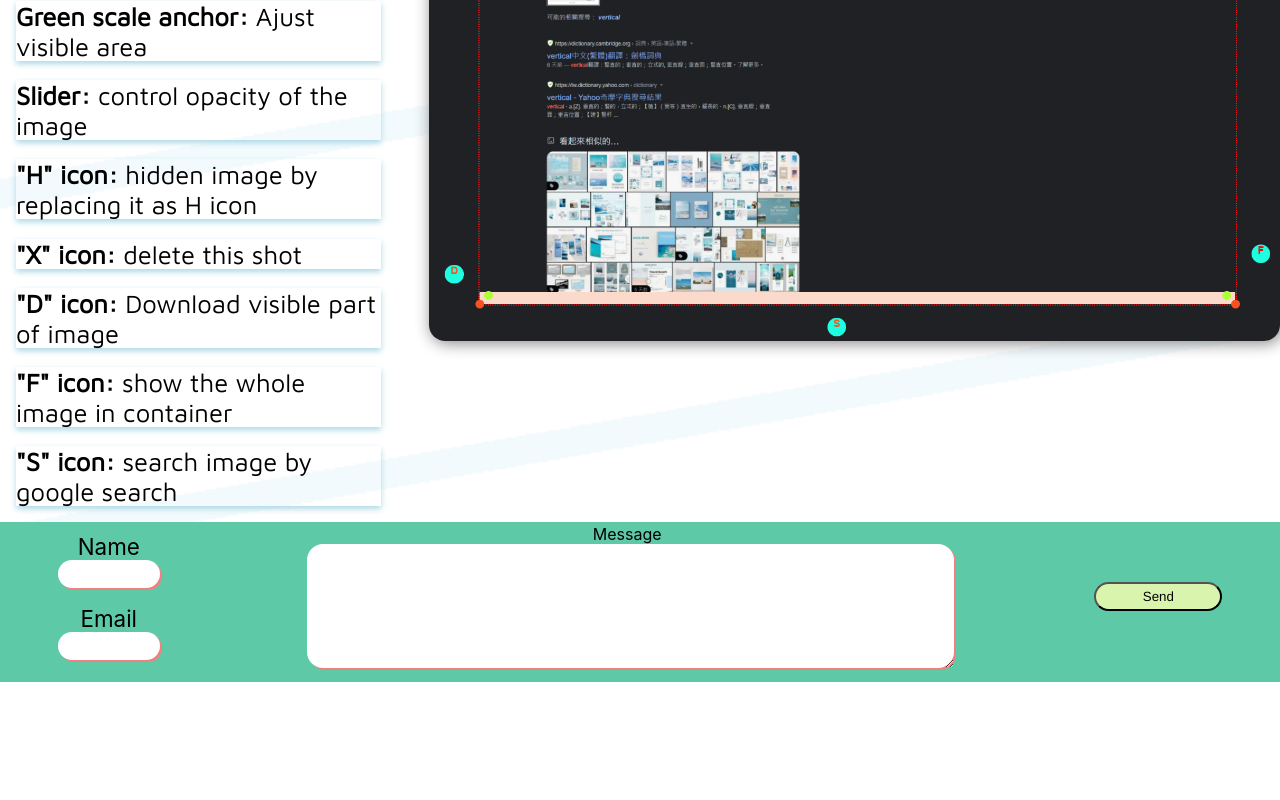
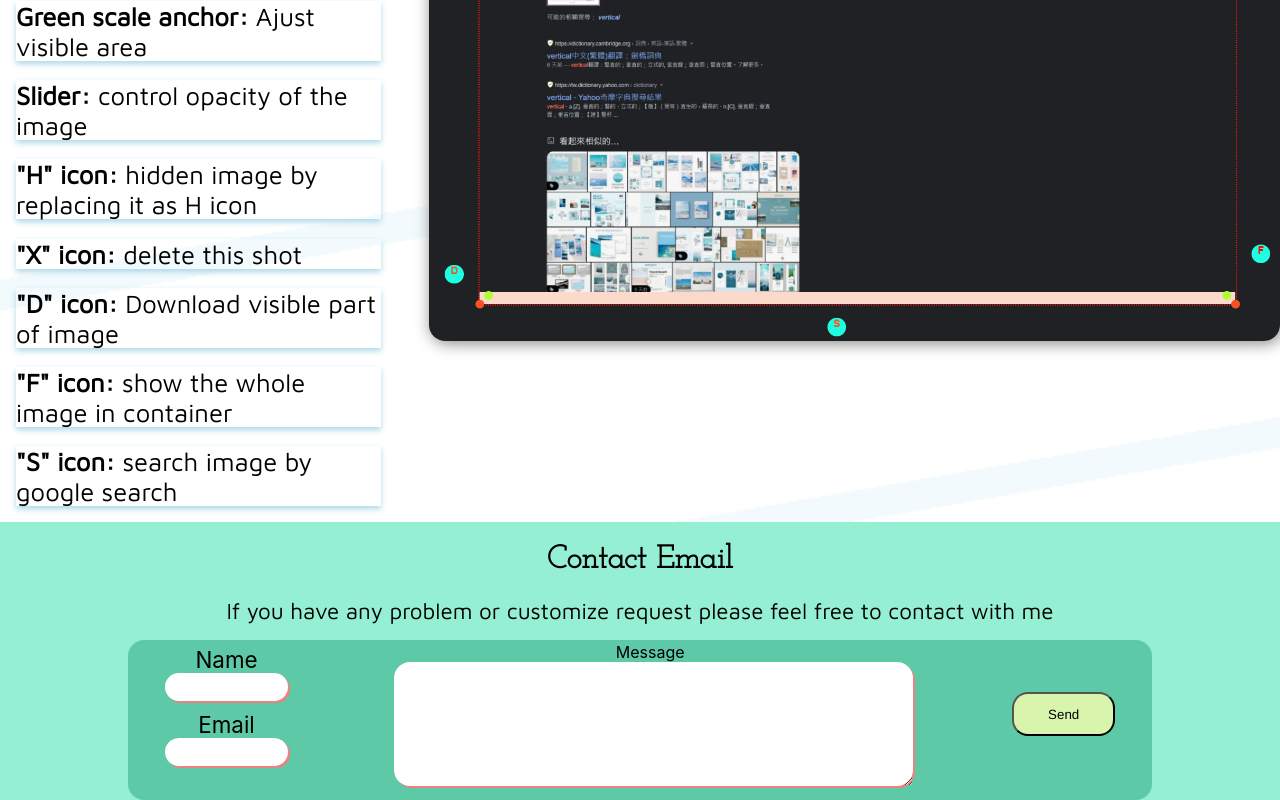
Before and after one commit to TimeFur/Oolet, a React (Create React App) app: page / in a window 1280 px wide. Shown: the part 2817-3617 px from the top of the page. Before the commit the page ends 3499 px from the top, so only its background shows below. Built offline with nearby package versions, Linux system fonts and the light colour scheme; no server answers; a web font is replaced by a local one.

Commit message:
Move eamil to Home page
1. Email set from wrapper and style its page.
2. Contact path as root with id email.

```diff
--- a/src/components/DownloadProPage.js
+++ b/src/components/DownloadProPage.js
@@ -15,7 +15,7 @@ export default class DownloadProPage extends Component {
                 ["Adjust Opacity", ["V", "V"]],
                 ["Hidden", ["V", "V"]],
                 ["Download", ["V", "V"]],
-                ["Search", ["V", "V"]],
+                ["Search", ["At least 5 sec delay", "V"]],
                 ["Multi-Shoot", ["3 limitation", "V"]],
                 ["Get shoot from other tabs", ["X", "V"]],
             ]
@@ -99,7 +99,7 @@ export default class DownloadProPage extends Component {
             <div className={styles.container}>
                 <div className={styles.compareListWrapper}>
                     {compareListComponent}
-                    {this.proportyFunc(len + 1, "", [this.checkButton("Download"), this.checkButton("Buy now")])}
+                    {this.proportyFunc(len + 1, "", [this.checkButton("Download"), this.checkButton("Buy now ($10USD)")])}
                 </div>
             </div>
         )
--- a/src/components/EmailComponent.js
+++ b/src/components/HomeComponents/EmailComponent.js
@@ -17,8 +17,6 @@ export default class EmailComponent extends Component {
 
     sendEmail = (e) => {
         e.preventDefault();
-
-        console.log("Send ", this.state)
 
         emailjs.send("gmail", process.env.REACT_APP_EMAIL_TEMPLATE, {
             from_name: this.state.name,
--- a/src/components/EmailComponent.module.css
+++ b/src/components/HomeComponents/EmailComponent.module.css
@@ -1,6 +1,8 @@
 .container {
     width: 100%;
+    height: 10rem;
     background-color: rgb(94, 201, 167);
+    border-radius: 1rem;
 }
 
 .formStyle {
@@ -11,14 +13,16 @@
     justify-content: space-around;
     align-items: center;
     gap: 2rem;
+
 }
 
 .infoWrapperStyle {
     display: flex;
     flex-direction: column;
     justify-content: space-around;
-    width: 8%;
-    height: 100%;
+    width: 12%;
+    height: 90%;
+    padding-bottom: 1rem;
 }
 
 /* itemWrapperStyle */
@@ -47,6 +51,7 @@
     flex-direction: column;
     width: 50%;
     height: 100%;
+    /* background: red; */
 }
 
 .msgWrapperStyle textarea {
@@ -65,6 +70,11 @@
     border-radius: 1rem;
     background-color: rgb(217, 245, 173);
     font-family: Helvetica, sans-serif;
-    height: 20%;
+    height: 30%;
     width: 10%;
+    cursor: pointer;
 }
+
+.submitStyle:hover {
+    color: rgb(235, 14, 14);
+}
--- a/src/components/HomePage.js
+++ b/src/components/HomePage.js
@@ -6,13 +6,25 @@ import HomeHeader from "./HomeComponents/HomeHeader"
 import DespFeatures from "./HomeComponents/DespFeatures"
 import FuncFeatures from "./HomeComponents/FuncFeatures"
 import HomeManual from "./HomeComponents/HomeManual"
+import EmailComponent from "./HomeComponents/EmailComponent"
 
 export default class HomePage extends Component {
     constructor(props) {
         super(props)
     }
+
     // sub-component
-
+    emailWrapper = (props) => {
+        return (
+            <div id='emailId' className={styles.footerStyle}>
+                <h1 className={styles.emailTitleStyle}>Contact Email</h1>
+                <div className={styles.emailDespStyle}>If you have any problem or customize request please feel free to contact with me</div>
+                <div className={styles.emailWrapper}>
+                    <EmailComponent />
+                </div>
+            </div>
+        )
+    }
     render() {
 
         return (
@@ -22,6 +34,7 @@ export default class HomePage extends Component {
                 <DespFeatures />
                 <HomeManual />
                 <FuncFeatures />
+                <this.emailWrapper />
             </div>
         )
     }
--- a/src/components/HomePage.module.css
+++ b/src/components/HomePage.module.css
@@ -5,3 +5,32 @@
     /* padding-right: 10%; */
 
 }
+
+
+/* footerStyle */
+.footerStyle {
+    display: flex;
+    flex-direction: column;
+    justify-content: space-between;
+    align-items: center;
+    position: relative;
+    bottom: 0px;
+    background-color: rgb(149, 240, 211);
+
+}
+
+.emailTitleStyle {
+    font-family: 'Josefin Slab', serif;
+    font-size: 2rem;
+}
+
+.emailDespStyle {
+    font-family: 'Maven Pro', sans-serif;
+    font-size: 1.4rem;
+}
+
+.emailWrapper {
+    margin-top: 1rem;
+    width: 80%;
+
+}
--- a/src/components/OoletContainer.js
+++ b/src/components/OoletContainer.js
@@ -6,7 +6,6 @@ import styles from "./OoletContainer.module.css"
 import GatherPage from "./GatherPage"
 import HomePage from "./HomePage"
 import DownloadProPage from "./DownloadProPage"
-import EmailComponent from "./EmailComponent"
 // utils function
 import { PostToContent, registerCB } from "../util/Comm"
 
@@ -72,7 +71,7 @@ export default class OoletContainer extends Component {
                     <Link to="/downloadpro">
                         <span className={styles.barTextStyle}>Product</span>
                     </Link>
-                    <a href="#emailId">
+                    <a href="/#emailId">
                         <span className={styles.barTextStyle}>Contact</span>
                     </a>
                 </div>
@@ -94,21 +93,13 @@ export default class OoletContainer extends Component {
             <div className={styles.container} style={style}>
                 <BrowserRouter>
                     <this.BarContainer />
-
                     <div className={styles.contentWrapper}>
                         <Routes>
                             <Route path="/" element={<HomePage />} />
-                            <Route path="/gather" element={<GatherPage contentList={this.state.contentList} gatherHandler={this.collectHandler} />} ></Route>
+                            <Route path="/gather" element={<GatherPage contentList={this.state.contentList} gatherHandler={this.collectHandler} />} />
                             <Route path="/downloadpro" element={<DownloadProPage />} />
                         </Routes>
-                        <div>
-                            {/* for advertisement */}
-                        </div>
                     </div>
-                    <div id='emailId' className={styles.footerStyle}>
-                        <EmailComponent height="20vh" width="100vw" />
-                    </div>
-
                 </BrowserRouter>
             </div>
         )
--- a/src/components/OoletContainer.module.css
+++ b/src/components/OoletContainer.module.css
@@ -88,9 +88,3 @@
 .ContentConainerStyle {
     width: 80%;
 }
-
-/* footerStyle */
-.footerStyle {
-    position: relative;
-    bottom: 0px;
-}
```
